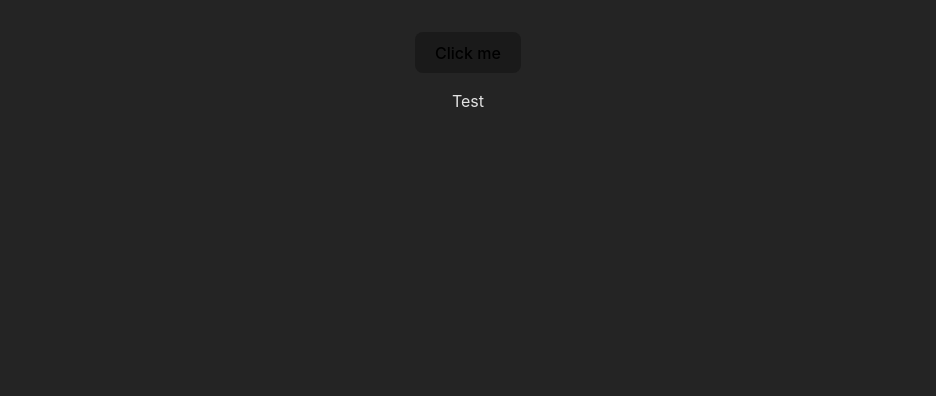
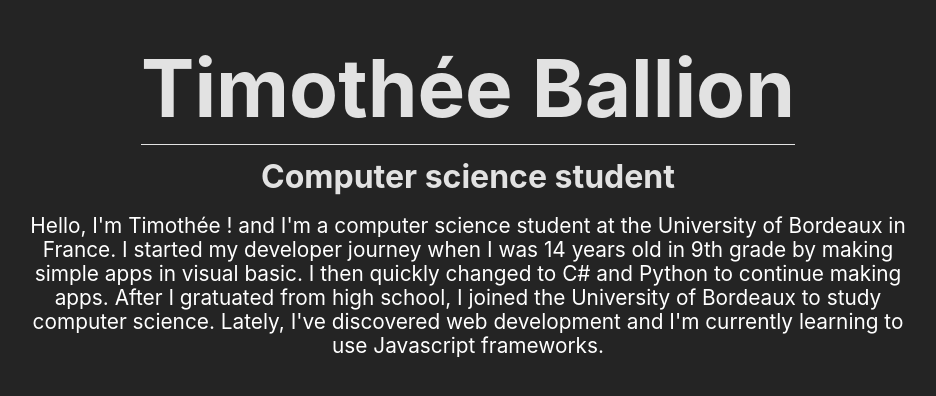
Before and after one commit to tiballion/portfolio, a React (Vite) app: page / in a window 1280 px wide. Shown: the top 396 px of the page, without its empty margins (172-1108 px from the left). Built offline with nearby package versions, Linux system fonts and the light colour scheme.

Commit message:
added intro component

```diff
--- a/index.html
+++ b/index.html
@@ -4,7 +4,7 @@
     <meta charset="UTF-8" />
     <link rel="icon" type="image/svg+xml" href="/vite.svg" />
     <meta name="viewport" content="width=device-width, initial-scale=1.0" />
-    <title>Vite + React</title>
+    <title>Timothée Ballion</title>
   </head>
   <body>
     <div id="root"></div>
--- a/src/App.jsx
+++ b/src/App.jsx
@@ -1,10 +1,10 @@
 import './App.css'
+import Intro from './components/Intro'
 
 function App() {
   return (
     <div className="App">
-      <button className="App-button">Click me</button>
-      <p>Test</p>
+      <Intro />
     </div>
   )
 }
--- /dev/null
+++ b/src/components/Intro.jsx
@@ -0,0 +1,23 @@
+import React from 'react';
+import './styles/intro.css';
+
+
+function Intro() {
+  return (
+    <div className='Intro'>
+      <h1 className="App-header">Timothée Ballion</h1>
+      <h2 className="App-subheader">Computer science student</h2>
+      <div className="App-content">
+        <p>
+            Hello, I'm Timothée ! and I'm a computer science student at the University of Bordeaux in France.
+            I started my developer journey when I was 14 years old in 9th grade by making simple apps in visual basic.
+            I then quickly changed to C# and Python to continue making apps.
+            After I gratuated from high school, I joined the University of Bordeaux to study computer science.
+            Lately, I've discovered web development and I'm currently learning to use Javascript frameworks.
+        </p>
+      </div>
+    </div>
+  );
+}
+
+export default Intro;
--- /dev/null
+++ b/src/components/styles/intro.css
@@ -0,0 +1,23 @@
+.Intro {
+    display: flex;
+    flex-direction: column;
+    align-items: center;
+    justify-content: center;
+    color: white;
+}
+
+.App-header {
+    color: rgba(255, 255, 255, 0.87);
+    padding-top: 1rem;
+    padding-bottom: 1rem;
+    border-bottom: 1px solid rgba(255, 255, 255, 0.87);
+}
+
+.App-subheader {
+    color: rgba(255, 255, 255, 0.87);
+    padding-top: 1rem;
+}
+
+.App-content {
+    width: 75%;
+}
--- a/src/index.css
+++ b/src/index.css
@@ -23,8 +23,19 @@ body {
 }
 
 h1 {
-  font-size: 3.2em;
-  line-height: 1.1;
+  margin: 0;
+  font-size: 5em;
+  line-height: 1;
+}
+
+h2 {
+  margin: 0;
+  font-size: 2em;
+  line-height: 1;
+}
+
+p {
+  font-size: 1.3em;
 }
 
 button {
```
Also changed, not shown: src/App.css (line endings or trailing spaces).
